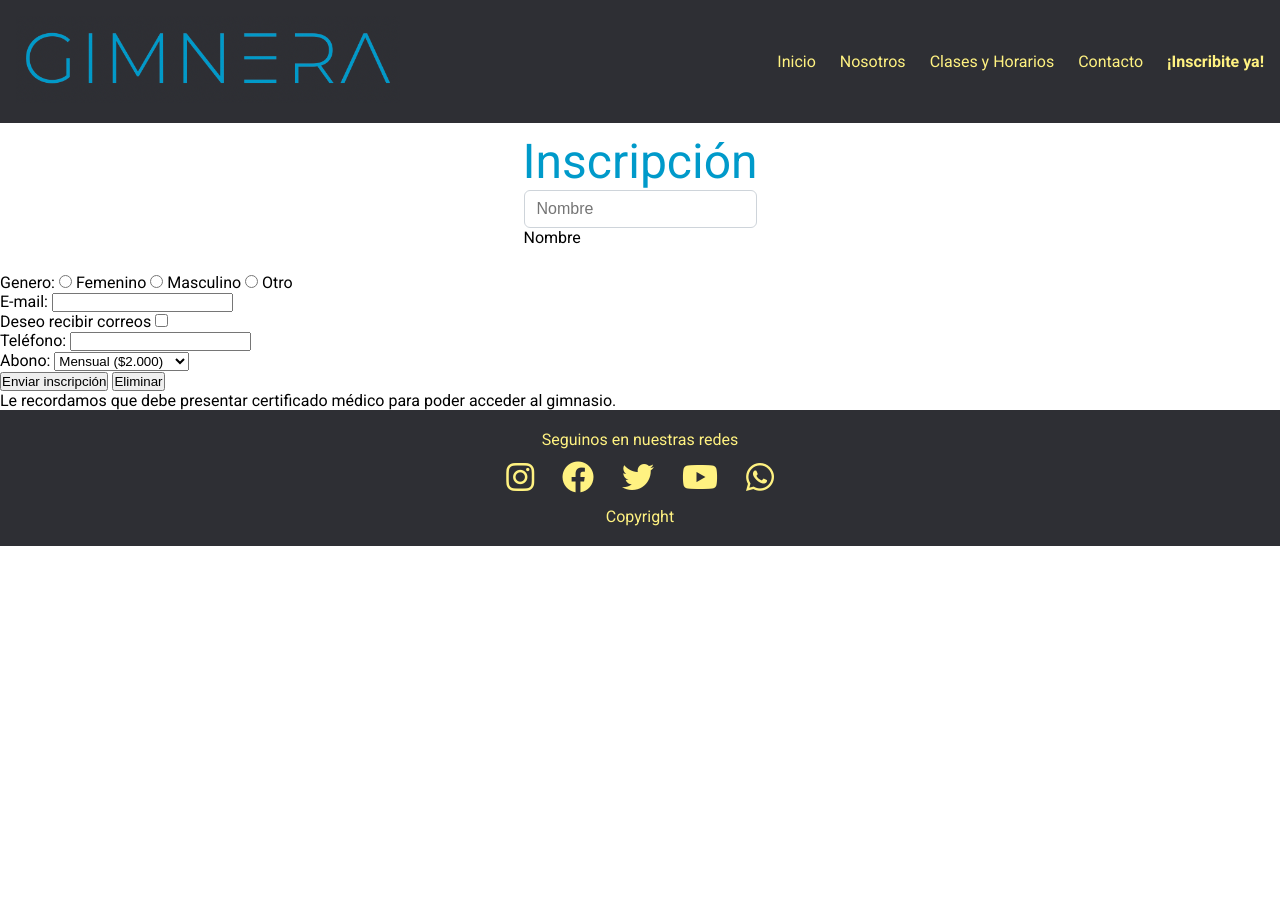
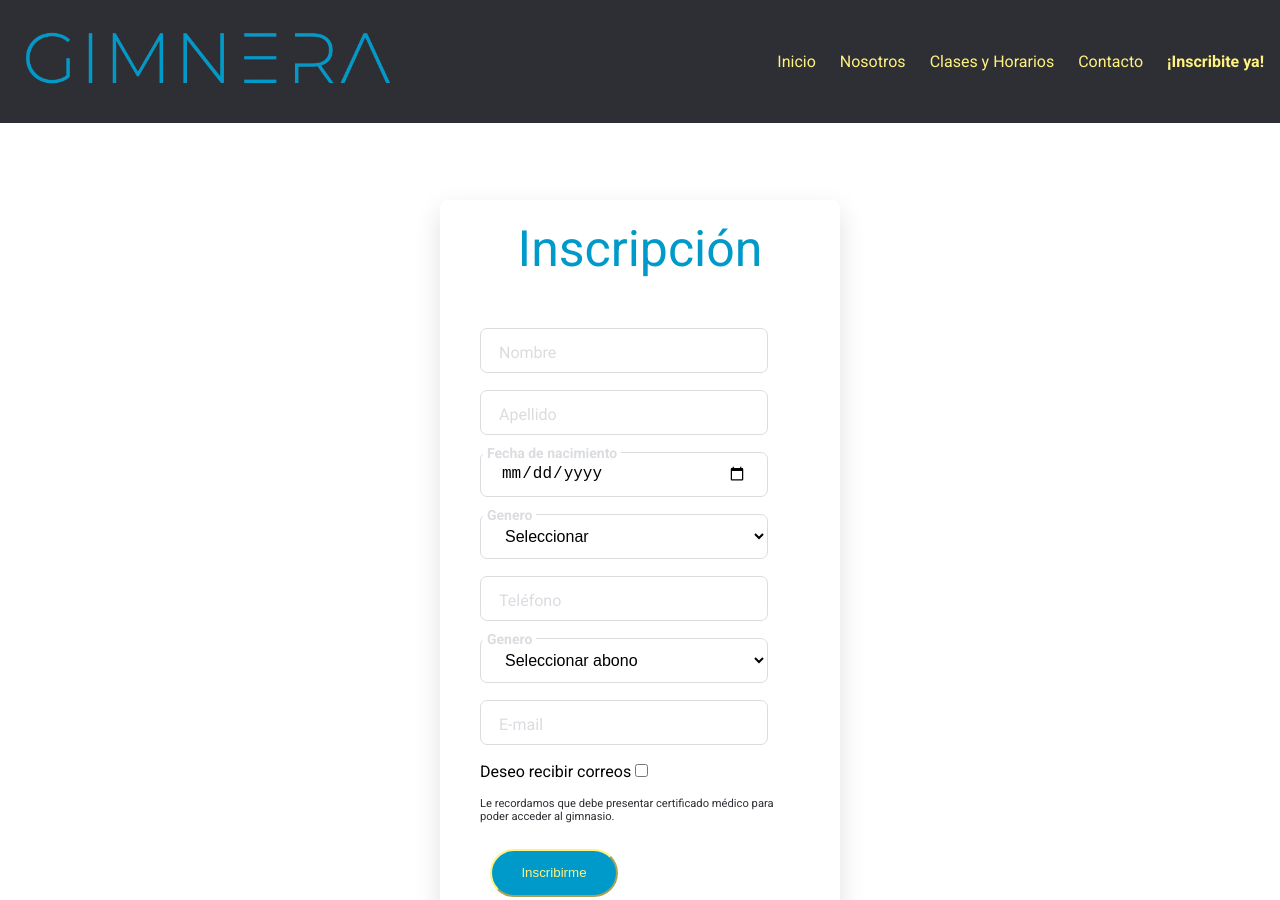
Before and after one commit to solprinz/sol, a plain HTML site: page pages/inscribite.html in a window 1280 px wide. Shown: the top 900 px of the page. Before the commit the page ends 800 px from the top, so only its background shows below. Drawn offline with Linux system fonts and the light colour scheme.

Commit message:
inscripcion

```diff
--- a/css/style.css
+++ b/css/style.css
@@ -14,8 +14,6 @@ h1 {
   font-size: 3rem;
   font-weight: 400;
   text-align: center;
-  /*   padding: 450px 0 0 0;
- */
 }
 
 h2 {
@@ -23,6 +21,16 @@ h2 {
   font-size: 1.5rem;
   font-weight: 400;
   margin: 1rem;
+}
+
+p {
+  color: #2e2f34;
+  font-size: 0.7rem;
+  font-weight: 400;
+  margin: 1rem 0rem;
+  /*  position: center;
+  justify-content: center;
+  align-items: center; */
 }
 
 img {
@@ -66,8 +74,6 @@ header {
 .hero__container {
   width: 100%;
   height: 600px;
-  /*   margin: 0 auto;
-  padding: 10px; */
   max-width: 1320px;
 }
 .hero__image {
@@ -77,8 +83,9 @@ header {
   background-position: center;
   background-repeat: no-repeat;
   background-size: cover;
-  position: relative;
   display: flex;
+  flex-direction: column;
+  justify-content: flex-end;
 }
 
 .hero__button {
@@ -89,19 +96,20 @@ header {
   color: #fff281;
   border-color: #fff281;
   margin: 10px;
+  position: relative;
+  align-self: center;
 }
 
 .hero__text {
   font-size: 3.5rem;
   color: #fff281;
   padding: 0.5rem;
-  align-content: bottom;
 }
 
 .hero__button:hover {
   background-color: #fff281;
   color: #009aca;
-  width: 10rem;
+  width: 20rem;
 }
 
 /* MOBILE FIRST */
@@ -117,13 +125,13 @@ header {
 .nav-toggle {
   cursor: pointer;
   border: none;
-  width: 3rem;
+  width: 4rem;
   height: 3rem;
   padding: 0rem;
   background-color: transparent;
   color: #fff281;
   transition: opacity 250ms ease;
-  position: absolute;
+  position: relative;
 }
 
 .nav-toggle:focus,
@@ -378,7 +386,7 @@ footer {
   }
 }
 
-/*Headers*/
+/*ABONOS -Headers*/
 
 .price__header {
   background-color: #2e2f34;
@@ -458,7 +466,7 @@ footer {
   transition: all 0.3s;
 }
 
-/* FORMULARIOS */
+/* FORMULARIO DE CONSULTA */
 
 input + span {
   position: relative;
@@ -504,7 +512,7 @@ input:valid + span::before {
 .form {
   width: 420px;
   /* background-image: url("../img/gimnera2.jpg"); */
-  color: white;
+  color: black;
   float: center;
 }
 
@@ -523,17 +531,17 @@ input:valid + span::before {
   font-size: 1.6rem;
 }
 
-/* CAJAS COMO ESTUDIO CONTABLE */
-.mb-3 {
+/* CAJAS COMO ESTUDIO CONTABLE - FORMULARIO DE INSCRIPCIÓN */
+.inscipcion {
   margin-bottom: 1rem !important;
 }
-.input-group {
+/* .input-group {
   position: relative;
   display: flex;
   flex-wrap: wrap;
   align-items: stretch;
   width: 100%;
-}
+} */
 *,
 ::before,
 ::after {
@@ -556,7 +564,7 @@ input:valid + span::before {
   border-bottom-right-radius: 0.375rem;
 } */
 
-.form-control {
+/* .form-control {
   display: block;
   width: 100%;
   padding: 0.375rem 0.75rem;
@@ -572,4 +580,122 @@ input:valid + span::before {
   border-top-left-radius: 0.375rem;
   border-bottom-left-radius: 0.375rem;
   transition: border-color 0.15s ease-in-out, box-shadow 0.15s ease-in-out;
+} */
+
+/* FORMULARIO DE INSCRIPCION */
+.signupFrm {
+  display: flex;
+  justify-content: center;
+  align-items: center;
+  height: 110vh;
 }
+
+.form__inscripcion {
+  background-color: white;
+  width: 400px;
+  border-radius: 8px;
+  padding: 20px 40px;
+  box-shadow: 0 10px 25px rgba(92, 99, 105, 0.2);
+}
+
+.title {
+  font-size: 50px;
+  margin-bottom: 50px;
+}
+
+.inputContainer {
+  position: relative;
+  height: 45px;
+  width: 90%;
+  margin-bottom: 17px;
+}
+/* Style the inputs */
+
+.input__inscripcion {
+  position: absolute;
+  top: 0px;
+  left: 0px;
+  height: 100%;
+  width: 100%;
+  border: 1px solid #dadce0;
+  border-radius: 7px;
+  font-size: 16px;
+  padding: 0 20px;
+  outline: none;
+  background: none;
+  z-index: 1;
+}
+
+/* Hide the placeholder texts (a) */
+
+::placeholder {
+  color: transparent;
+}
+
+/* Styling text labels */
+
+.label__inscripcion {
+  position: absolute;
+  top: 15px;
+  left: 15px;
+  padding: 0 4px;
+  background-color: white;
+  color: #dadce0;
+  font-size: 16px;
+  transition: 0.5s;
+  z-index: 0;
+}
+
+/* PROBANDO */
+/* .option {
+  position: relative;
+  top: 0px;
+  left: 0px;
+  height: 100%;
+  width: 100%;
+  border: 1px solid #dadce0;
+  border-radius: 7px;
+  font-size: 16px;
+  padding: 0 20px;
+  outline: none;
+  background: none;
+  z-index: 1;
+} */
+/*
+.submitBtn {
+  display: block;
+  margin-left: auto;
+  padding: 15px 30px;
+  border: none;
+  background-color: #009aca;
+  color: white;
+  border-radius: 6px;
+  cursor: pointer;
+  font-size: 16px;
+  margin-top: 30px;
+}
+
+.submitBtn:hover {
+  background-color: #009aca;
+  transform: translateY(-2px);
+} */
+
+.input__inscripcion:focus + .label__inscripcion {
+  top: -7px;
+  left: 3px;
+  z-index: 10;
+  font-size: 14px;
+  font-weight: 600;
+  color: #009aca;
+}
+.input__inscripcion:focus {
+  border: 2px solid #009aca;
+}
+
+.input__inscripcion:not(:placeholder-shown) + .label__inscripcion {
+  top: -7px;
+  left: 3px;
+  z-index: 10;
+  font-size: 14px;
+  font-weight: 600;
+}
--- a/pages/inscribite.html
+++ b/pages/inscribite.html
@@ -50,20 +50,94 @@
     </header>
 
     <main>
-      <section id="intro-section">
-        <div class="container">
-  <h1>Inscripción</h1>
+      <section>
+  <div class="signupFrm">
+    <form action="" class="form__inscripcion">
+      <h1 class="title">Inscripción</h1>
 
-<form class="mb--5" action="" method="POST">
-  <div class="input-group mb-3">
-    <span class="input-group-text"></span>
-  <div class="form-floating">
+      <div class="inputContainer">
+        <input type="text" class="input__inscripcion" placeholder="a" required>
+        <label for="" class="label__inscripcion">Nombre</label>
+      </div>
+
+      <div class="inputContainer">
+        <input type="text" class="input__inscripcion" placeholder="a" required>
+        <label for="" class="label__inscripcion">Apellido</label>
+      </div>
+
+      <div class="inputContainer">
+        <input type="date" class="input__inscripcion" placeholder="a" required>
+        <label for="" class="label__inscripcion">Fecha de nacimiento</label>
+      </div>
+
+      <div class="inputContainer">
+        <select name="genero" class="input__inscripcion" id="genero" >
+          <option value="1" disabled selected>Seleccionar</option>
+          <option value="2">Femenino</option>
+            <option value="3">Masculino</option>
+            <option value="4">Otro</option>
+        </select>
+        <label for="" class="label__inscripcion" required>Genero</label>
+        </div>
+
+      <div class="inputContainer">
+        <input  type="" class="input__inscripcion" placeholder="a" required>
+        <label for="" class="label__inscripcion">Teléfono</label>
+      </div>
+
+       <!--  <div class="inputContainer">
+          <input type="option" class="input__inscripcion" placeholder="a">
+          <label for="" class="label__inscripcion">Género</label>
+          <select name="abono" id="abono" class="" >
+          <option value="1">Género</option>
+        <option value="2">Femenino</option>
+          <option value="3">Masculino</option>
+          <option value="4">Otro</option>
+          </select></div> -->
+
+        <div class="inputContainer">
+          <select name="abono" class="input__inscripcion" id="abono" >
+            <option value="1" disabled selected>Seleccionar abono</option>
+            <option value="2">Abono Básico</option>
+              <option value="3">Abono Premium</option>    </select>
+          <label for="" class="label__inscripcion" required>Genero</label>
+          </div>
+
+          <div class="inputContainer">
+            <input type="" class="input__inscripcion" placeholder="a">
+            <label for="" class="label__inscripcion">E-mail</label>
+          </div>
+          <div class="">Deseo recibir correos
+            <input type="checkbox" name="acepta" id="acepta" value="1"/></div>
+            <p>Le recordamos que debe presentar certificado médico para poder acceder al gimnasio.</p>
+
+      <input type="submit" class="hero__button" value="Inscribirme">
+      <!-- <input type="submit" class="hero__button" value="Borrar"> -->
+
+    </form>
+  </div>
+
+
+<!-- <form class="inscripcion" action="" method="POST">
+  <div class="input-group inscripcion">
+ <span class="input-group-text"></span>
+  <div>
     <input type="text" name="nombre" id="nombre" class="form-control" placeholder="Nombre" />
-    <label for="nombre">Nombre</label>
-  </div>
-  </div>
+<label for="nombre">Nombre</label>
+ </div>
+ <div><input type="text" name="apellido" id="apellido" class="form-control" placeholder="Apellido" /></div>
+
 </div>
-</form>
+
+</div>
+<span><input type="mail" name="mail" id="mail" class="form-control" placeholder="E-mail" /></span>
+ <div>Deseo recibir correos
+  <input type="checkbox" name="acepta" id="acepta" value="1"/></div>
+  </div> -->
+
+
+
+<!-- </form> -->
   <!-- FORMULARIO -->
  <!--  <form action="" >
     <div>
@@ -86,23 +160,10 @@
         <label for="apellido">Apellido:</label>
         <input type="text" name="apellido" id="apellido" />
       </div> -->
-      <div>Genero:
-        <input type="radio" name="sexo" value="F" />
-        <label for="sexo">Femenino</label>
-        <input type="radio" name="sexo" value="M" />
-        <label for="cliente">Masculino</label>
 
-      <input type="radio" name="sexo" value="O" />
-        <label for="sexo">Otro</label>
-      </div>
-      <div><label for="email">E-mail:</label>
-        <input type="email" name="email" id="email" />
-      </div>
 
-  <div>Deseo recibir correos
-      <input type="checkbox" name="acepta" id="acepta" value="1"/>
-    </div>
-    <div>
+
+    <!-- <div>
       <label for="apellido">Teléfono:</label>
       <input type="text" name="telefono" id="telefono" />
     </div>
@@ -128,9 +189,8 @@
 
 
 
-        </div>
-      </section>
-      <p>Le recordamos que debe presentar certificado médico para poder acceder al gimnasio.</p>
+        </div> -->
+
     </main>
 
      <!---COMIENZA EL FOOTER--->
```
Also changed, not shown: index.html (+2 -2 lines).
